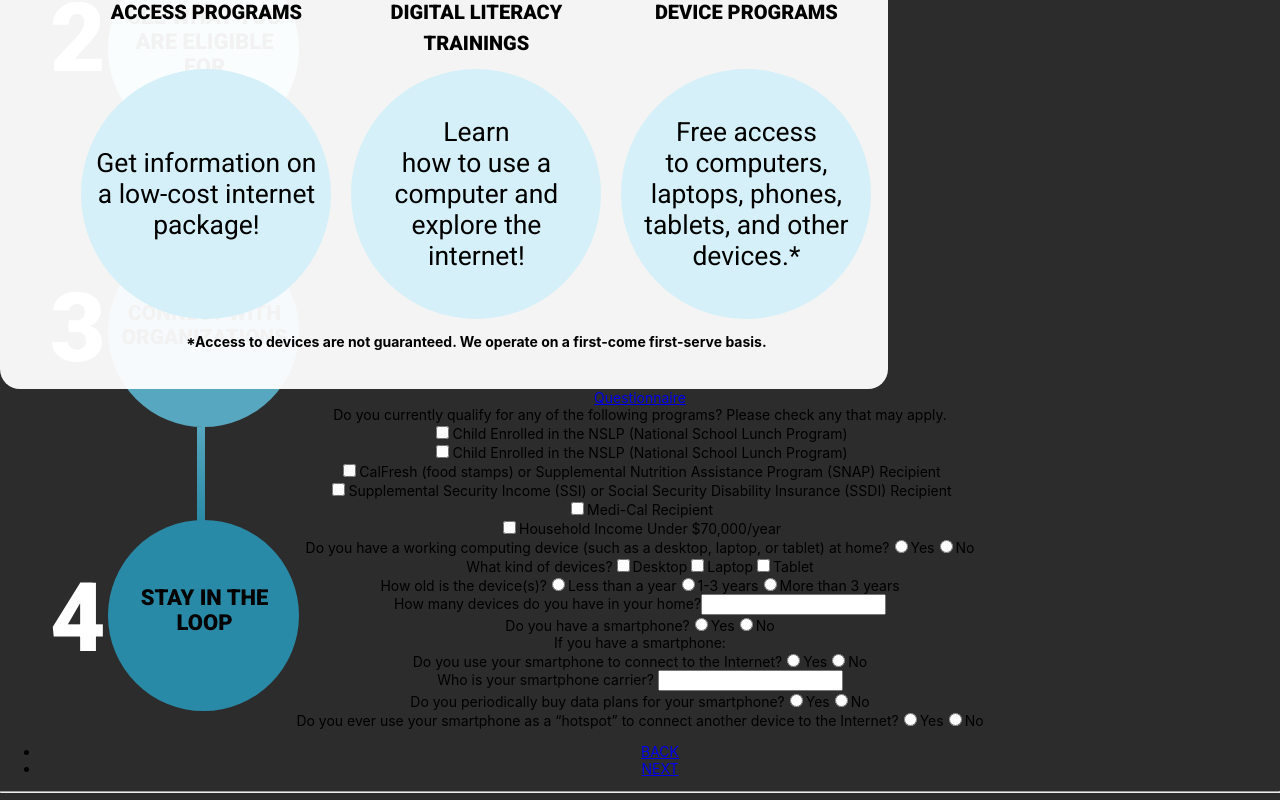
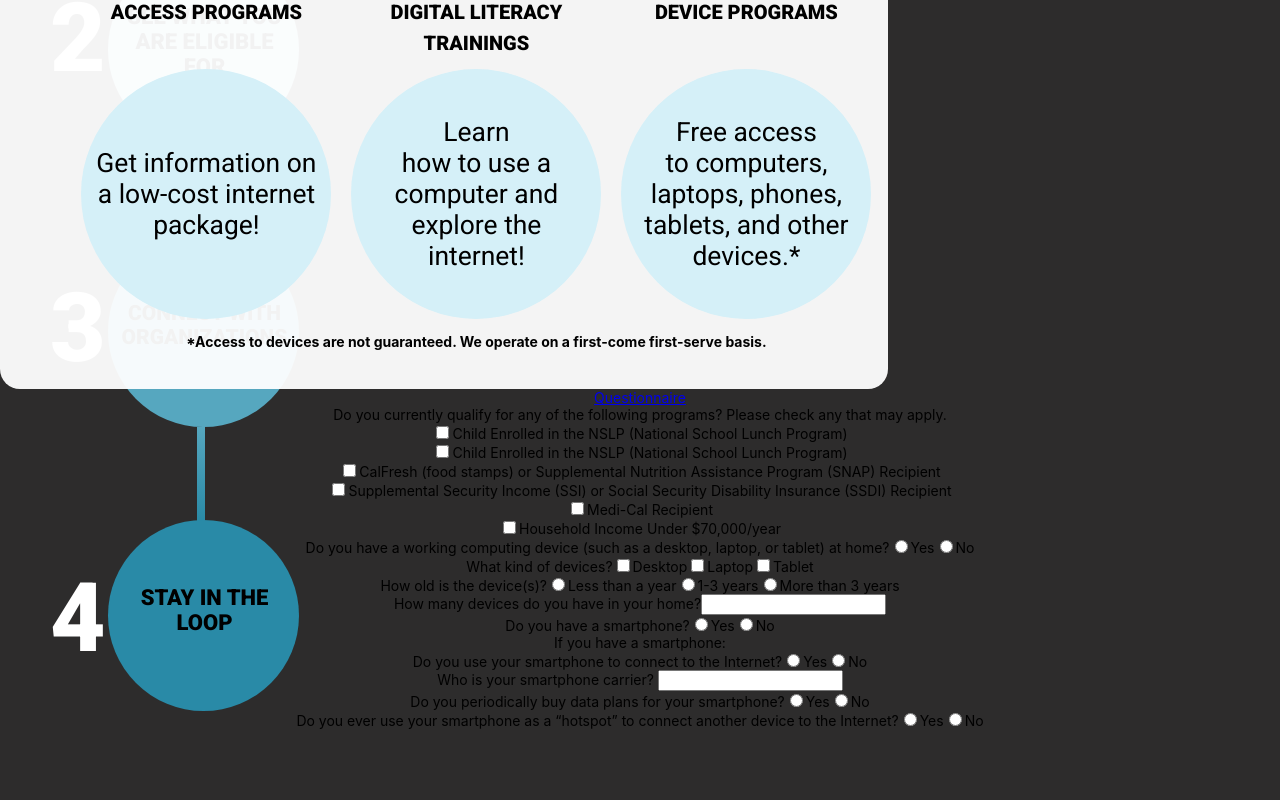
Before and after one commit to CS-SG-Studio/San-Jose-MOTI, a React (Create React App) app in the folder san-jose-digital/: page /questionnaire2 in a window 1280 px wide. Shown: the part 458-1258 px from the top of the page. After the commit the page ends 1187 px from the top, so only its background shows below. Built offline with nearby package versions, Linux system fonts and the light colour scheme.

Commit message:
Update Questionnaire2.js

```diff
--- a/san-jose-digital/src/screens/Questionnaire/Questionnaire2.js
+++ b/san-jose-digital/src/screens/Questionnaire/Questionnaire2.js
@@ -1,16 +1,9 @@
 import React from 'react';
-import {
-  BrowserRouter as Router,
-  Switch,
-  Route,
-  Link
-} from "react-router-dom";
 import Questionnaire from './Questionnaire';
 import Questionnaire3 from './Questionnaire3';
 
 const Questionnaire2 = () => {
   return (
-    <Router>
       <container>
         <form className="form">
           <div className="form-control">
@@ -158,29 +151,7 @@ const Questionnaire2 = () => {
             <label for="no3">No</label>
           </div>
         </form>
-        <div>
-          <ul>
-            <li>
-              <Link to="/questionnaire">BACK</Link>
-            </li>
-            <li>
-              <Link to="/questionnaire3">NEXT</Link>
-            </li>
-          </ul>
-
-          <hr />
-
-          <Switch>
-            <Route exact path="/questionnaire">
-              <Questionnaire />
-            </Route>
-            <Route exact path="/questionnaire3">
-              <Questionnaire3 />
-            </Route>
-          </Switch>
-        </div>
       </container>
-    </Router>
   );
 }
 
```
